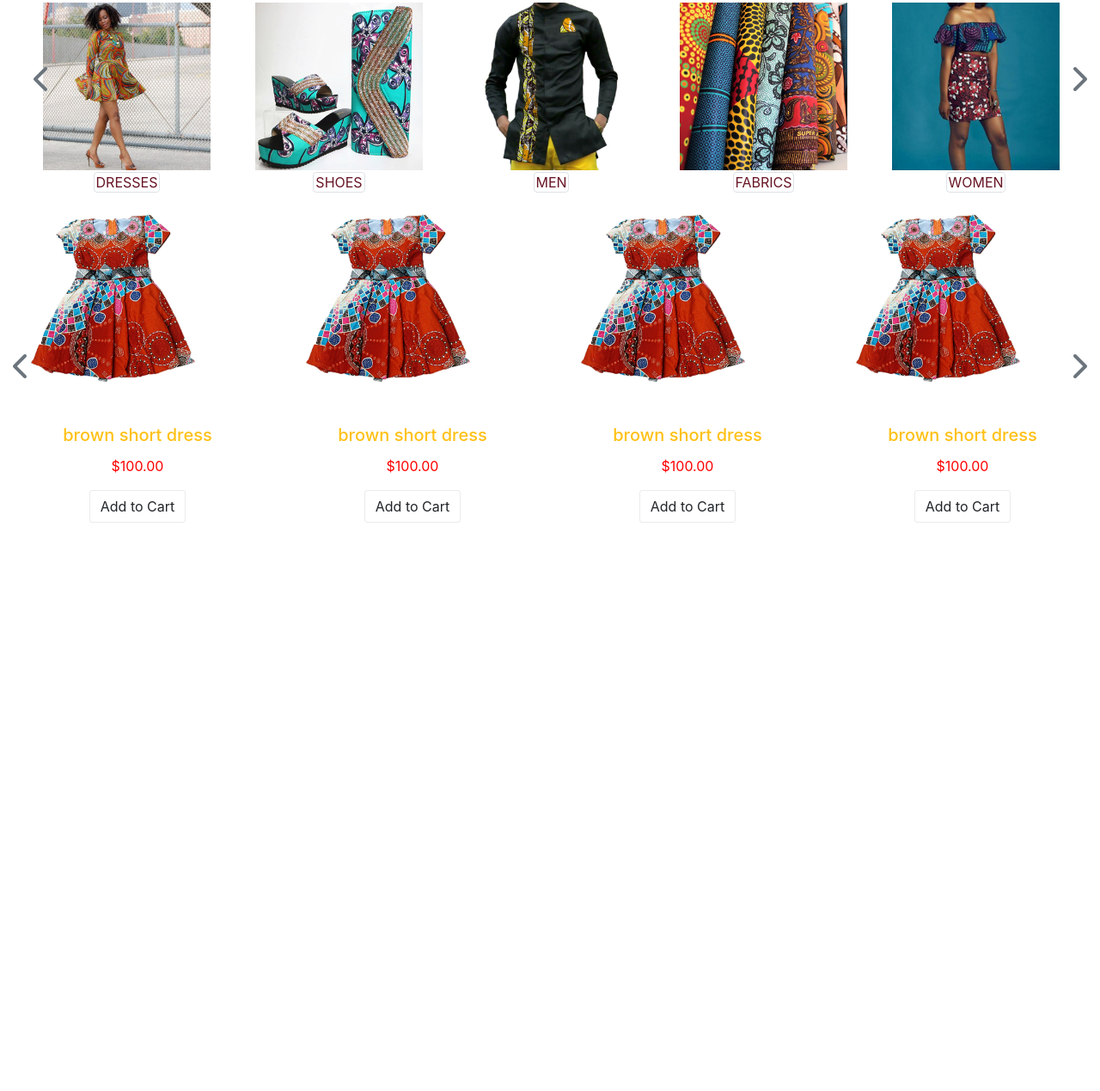
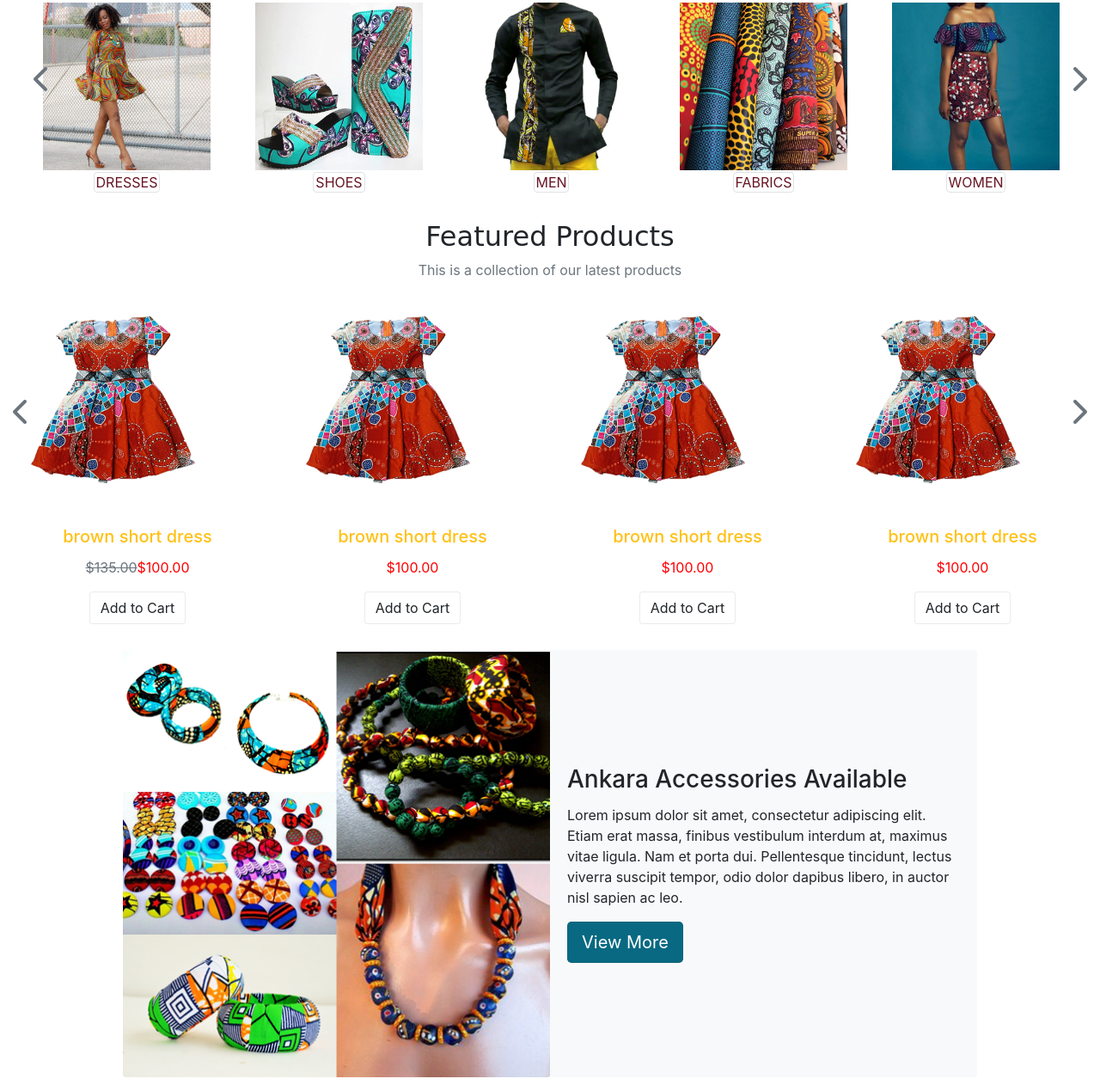
Before and after one commit to divineevans/divineevans.github.io, a plain HTML site: page index.html in a window 1280 px wide. Shown: the part 787-2056 px from the top of the page at 86% size. Before the commit the page ends 1425 px from the top, so only its background shows below. Drawn offline with nearby package versions, Linux system fonts and the light colour scheme; a web font is replaced by a local one.

Commit message:
adding more sections

```diff
--- a/CSS/style.css
+++ b/CSS/style.css
@@ -5,6 +5,7 @@
     --light-gray:#2b3032a1;
     --base-color-1:#671524;
     --base-color-2:#ffc116;
+    --base-color-3:#096982;
     --border:#2b303218;
     --text-color:#ff686b;
     --sofia: 'Sofia', cursive;
@@ -44,6 +45,18 @@
 }
 .btn-addToCart:hover{
     background-color: red;
+    color:white;
+    font-size: 110%;
+
+}
+.btn-more{
+    background-color: var(--base-color-3);
+    border: 1px solid var(--border);
+    color:white;
+}
+
+.btn-more:hover{
+    /* background-color: red; */
     color:white;
     font-size: 110%;
 
@@ -205,6 +218,11 @@ header.site-title{
 }
 
 /*slider three*/
+.featured-title h2{
+    font-family: var(--sofia);
+    padding-top:1em;
+}
+
 .site-slider-three{
     position: relative;
     height:30%;
--- a/index.html
+++ b/index.html
@@ -101,7 +101,7 @@
     <!-- Main section-->
     <main>
 
-      <!--First Slider-->
+      <!--Section 1:First Slider-->
       <div class="container-fluid p-0">
         <div class="site-slider">
           <div class="slider-one">
@@ -130,9 +130,9 @@
         </div>
       </div>
 
-      <!--/First Slider-->
+      <!--/Section 1:First Slider-->
 
-      <!-- Second Slider-->
+      <!-- Section 2:Second Slider-->
       <div class="container-fluid">
         <div class="site-slider-two px-md-4">
           <div class="row slider-two text-center">
@@ -169,18 +169,27 @@
         </div>
       </div>
 
-      <!-- /Second Slider-->
+      <!-- /Section 2:Second Slider-->
 
-      <!--Third Slider-->
+      <!-- Section 3:Third Slider-->
       <div class="container-fluid">
         <div class="site-slider-three">
+
+          <div class="row">
+              <div class="text-center col-12 featured-title ">
+                  <h2 class="">Featured Products</h2>
+                  <p class="text-muted featured-text">This is a collection of our latest products</p>
+              </div>
+          </div>
+
+
           <div class="row slider-three text-center">
 
               <div class="card item-text">
                   <img src="./STORE/assets/women/womens_clothes/womens_dresses/1.jpg" class="card-img-top" alt="brown_dress">
                   <div class="card-body">
                     <h5 class="card-title">brown short dress</h5>
-                    <p class="card-text">$100.00</p>
+                    <p class="card-text"><span class="text-muted"><del>$135.00</del></span>$100.00</p>
                     <a href="#" class="btn btn-addToCart">Add to Cart</a>
                   </div>
               </div>
@@ -269,7 +278,31 @@
       </div>
 
 
-      <!-- /Third Slider-->
+      <!-- /Section 3:Third Slider-->
+
+      <!--Section 4-->
+
+      <div class="container-fluid" style="max-width:80%">
+          <div class="card mb-3 bg-light border-0" style="align-content: center ">
+              <div class="row no-gutters ">
+                <div class="col-md-6 bg-white">
+                  <img src="./STORE/assets/accessories/accessories_cat_pic.png" class="card-img" alt="...">
+                </div>
+                <div class="col-md-6 align-self-center">
+                      <div class="card-body">
+                          <h3 class="card-title">Ankara Accessories Available</h3>
+                          <p class="card-text ">Lorem ipsum dolor sit amet, consectetur adipiscing elit. Etiam erat massa, finibus vestibulum interdum at, maximus vitae ligula. Nam et porta dui. Pellentesque tincidunt, lectus viverra suscipit tempor, odio dolor dapibus libero, in auctor nisl sapien ac leo.</p>
+                          <a href="#" class="btn btn-lg btn-more">View More</a>
+                      </div>
+
+                </div>
+              </div>
+            </div>
+      </div>
+
+      <!--/Section 4-->
+
+
 
     </main>
 
```
Also changed, not shown: STORE/assets/accessories/accessories_cat_pic.png (added).
